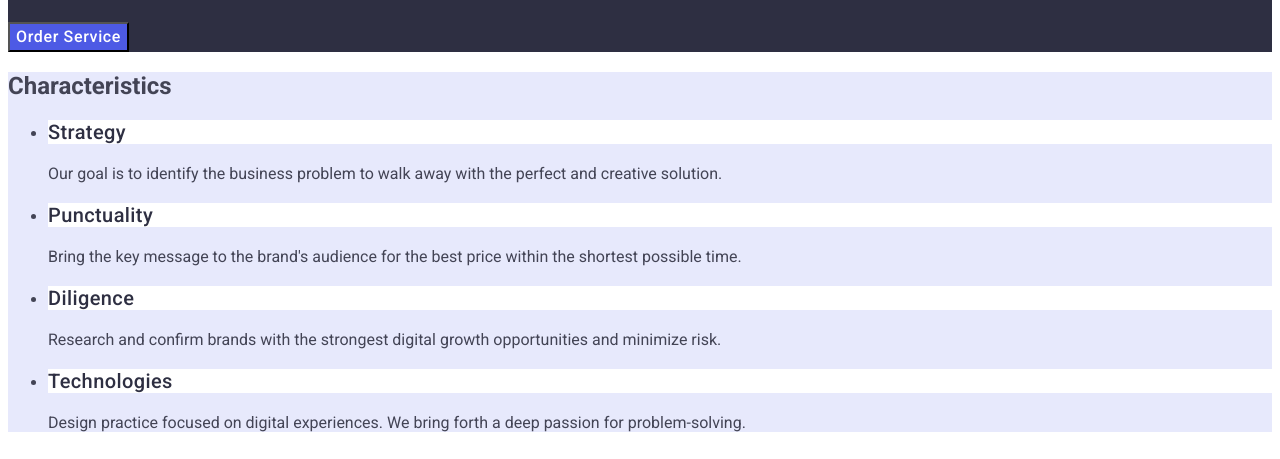
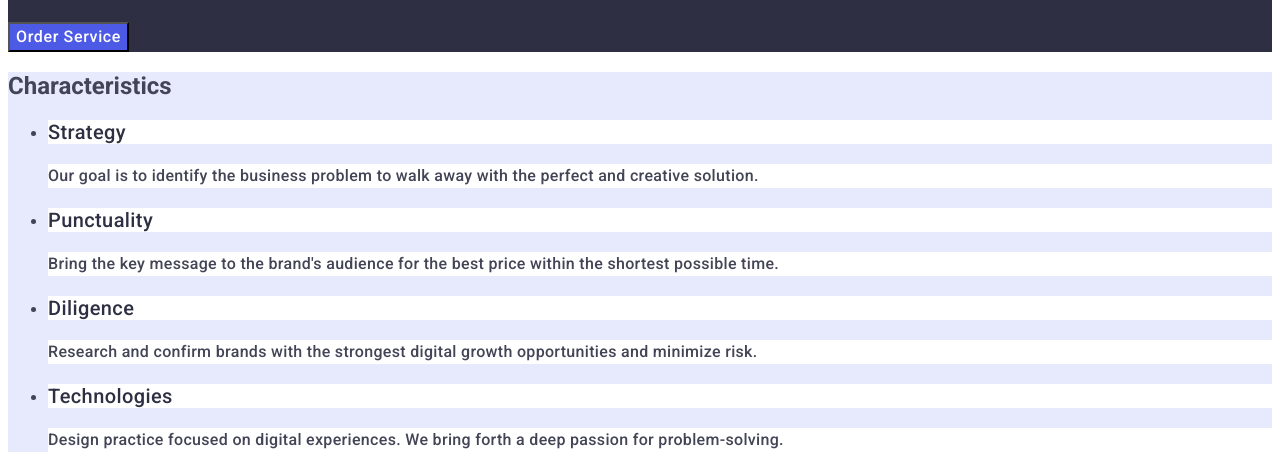
Before and after one commit to Paul03052002/goit-markup-hw-02, a plain HTML site: page index.html in a window 1280 px wide. Shown: the part 312-771 px from the top of the page. Drawn offline with Linux system fonts and the light colour scheme.

Commit message:
Add files via upload

```diff
--- a/index.html
+++ b/index.html
@@ -47,28 +47,28 @@
         <ul>
           <li>
             <h3 class="table-name">Strategy</h3>
-            <p>
+            <p class="table-subname">
               Our goal is to identify the business problem to walk away with the
               perfect and creative solution.
             </p>
           </li>
           <li>
             <h3 class="table-name">Punctuality</h3>
-            <p>
+            <p class="table-subname">
               Bring the key message to the brand's audience for the best price
               within the shortest possible time.
             </p>
           </li>
           <li>
             <h3 class="table-name">Diligence</h3>
-            <p>
+            <p class="table-subname">
               Research and confirm brands with the strongest digital growth
               opportunities and minimize risk.
             </p>
           </li>
           <li>
             <h3 class="table-name">Technologies</h3>
-            <p>
+            <p class="table-subname">
               Design practice focused on digital experiences. We bring forth a
               deep passion for problem-solving.
             </p>
```
